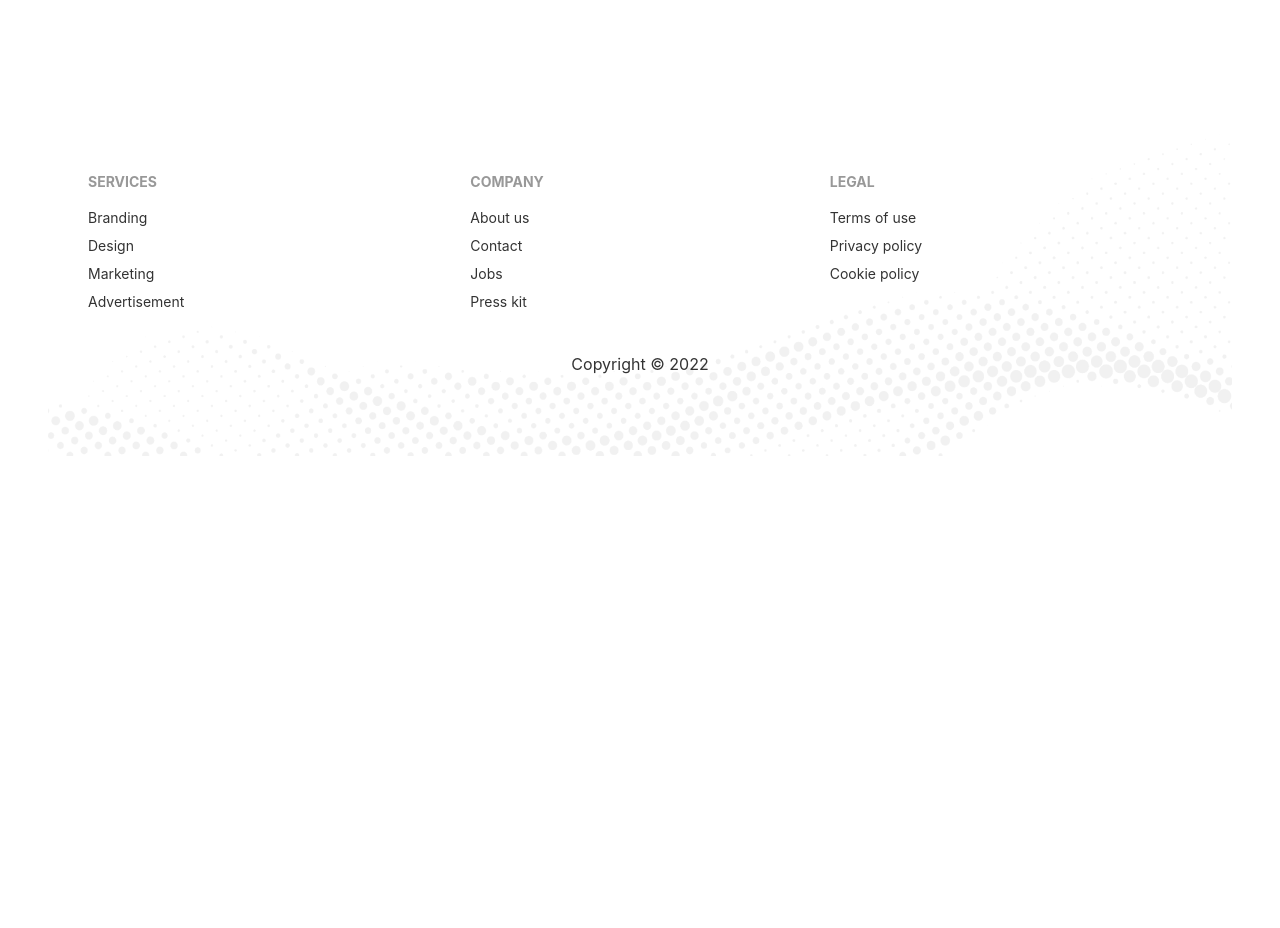
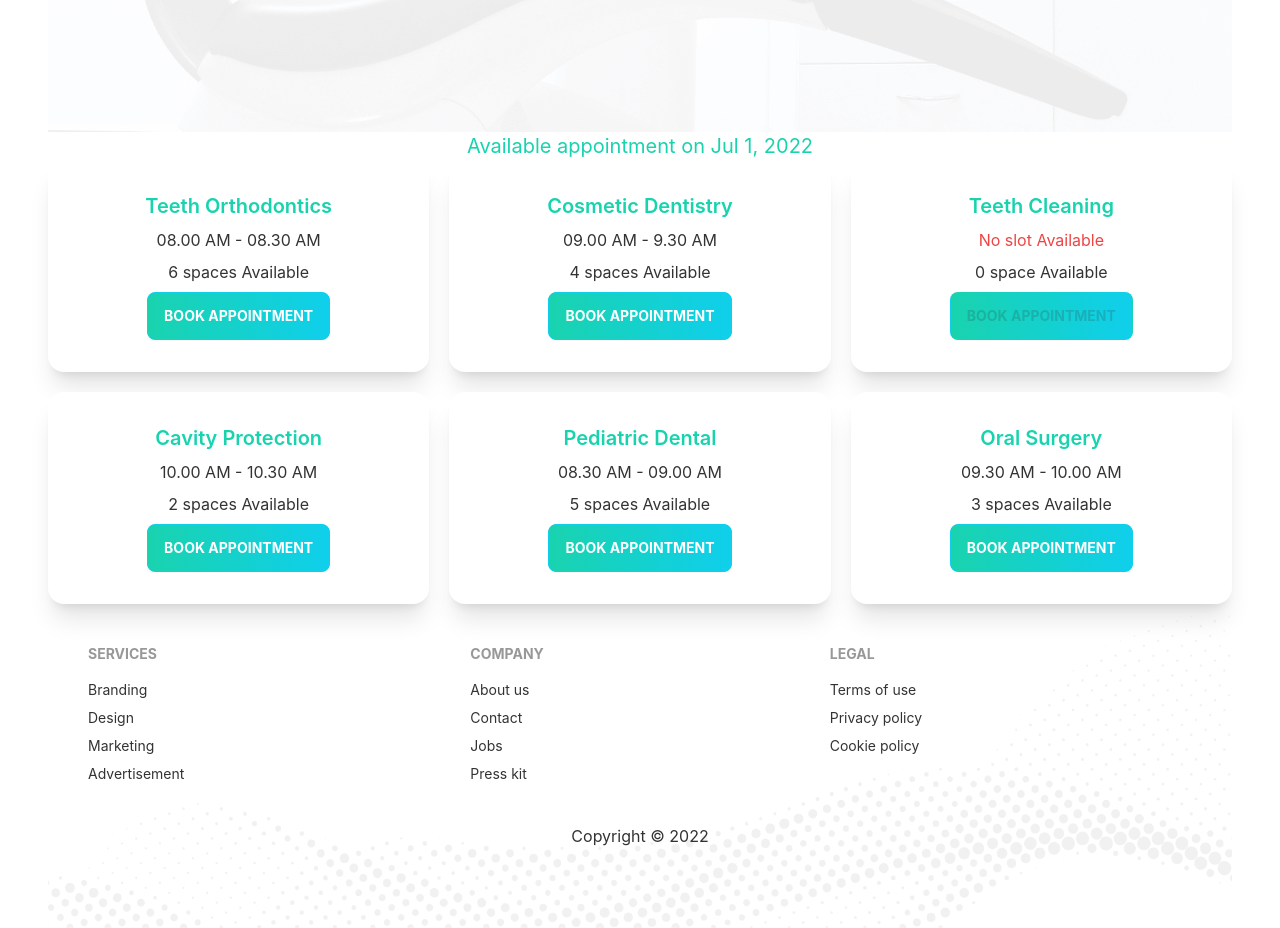
Before and after one commit to MD-Jubayer-Khan/doctors-portal-client-side, a React (Create React App) app: page /appointment in a window 1280 px wide. Shown: the part 740-1668 px from the top of the page. Before the commit the page ends 1196 px from the top, so only its background shows below. Built offline with nearby package versions, Linux system fonts and the light colour scheme.

Commit message:
created appointment component dynamically

```diff
--- a/src/App.js
+++ b/src/App.js
@@ -8,7 +8,7 @@ import Navbar from './Pages/Shared/Navbar';
 
 function App() {
   return (
-    <div className='px-12'>
+    <div className='lg:px-12'>
         <Navbar></Navbar>
         <Routes>
           <Route path='/' element={<Home></Home>}></Route>
--- a/src/Pages/Appointment/Appointment.js
+++ b/src/Pages/Appointment/Appointment.js
@@ -1,11 +1,14 @@
-import React from 'react';
+import React, { useState } from 'react';
 import Footer from '../Shared/Footer';
 import AppointmentBanner from './AppointmentBanner';
+import AvailableAppointment from './AvailableAppointment';
 
 const Appointment = () => {
+    const [date, setDate] = useState(new Date())
     return (
         <div>
-            <AppointmentBanner></AppointmentBanner>
+            <AppointmentBanner date={date} setDate={setDate}></AppointmentBanner>
+            <AvailableAppointment date={date}></AvailableAppointment>
             <Footer></Footer>
         </div>
     );
--- a/src/Pages/Appointment/AppointmentBanner.js
+++ b/src/Pages/Appointment/AppointmentBanner.js
@@ -1,19 +1,20 @@
-import React, { useState } from 'react';
+import React from 'react';
 import img from '../../assets/images/chair.png';
 import { DayPicker } from 'react-day-picker';
 import 'react-day-picker/dist/style.css';
+import bgImg from '../../assets/images/bg.png'
 
-const AppointmentBanner = () => {
-    const [selected, setSelected] = useState(new Date())
+const AppointmentBanner = ({date, setDate}) => {
+
     return (
-        <div class="hero min-h-screen">
+        <div style={{backgroundImage: `url(${bgImg})`}} class="hero min-h-screen sm:mx-auto">
         <div class="hero-content flex-col lg:flex-row-reverse">
           <img className='lg:w-3/6' src={img} alt=''/>
-          <div className='border-2 lg:mx-20 rounded-xl drop-shadow-2xl'>
+          <div className='lg:mx-20 bg-[#fefeff] rounded-xl shadow-lg'>
              <DayPicker
                    mode="single"
-                   selected={selected}
-                   onSelect={setSelected}/>
+                   selected={date}
+                   onSelect={setDate}/>
           </div>
         </div>
       </div>
--- /dev/null
+++ b/src/Pages/Appointment/AvailableAppointment.js
@@ -0,0 +1,23 @@
+import { format } from 'date-fns';
+import servicesData from '../../ServicesData/services.json'
+import React, { useEffect, useState } from 'react';
+import Service from './Service';
+
+const AvailableAppointment = ({date}) => {
+    const [services, setServices] = useState([]);
+
+    useEffect(()=>setServices(servicesData), [])
+
+    return (
+        <div>
+            <h4 className='text-xl text-secondary text-center'>Available appointment on {format(date, 'PP')}</h4>
+            <div className='grid grid-cols-1 md:grid-cols-2 lg:grid-cols-3 gap-5'>
+                {
+                    services.map(service => <Service key={service._id} service={service}></Service>)
+                }
+            </div>
+        </div>
+    );
+};
+
+export default AvailableAppointment;
--- /dev/null
+++ b/src/Pages/Appointment/Service.js
@@ -0,0 +1,24 @@
+import React from 'react';
+
+const Service = ({service}) => {
+    const {name, slots} = service;
+    return (
+<div class="card lg:max-w-lg bg-base-100 shadow-xl">
+  <div class="card-body">
+    <h2 class="card-title text-secondary  justify-center">{name}</h2>
+    <p className=' text-center'>
+        {
+            slots.length ? <span>{slots[0]}</span>
+            : <span className='text-red-500'>No slot Available</span>
+        }
+    </p>
+    <p className=' text-center'>{slots.length} {slots.length > 1 ? 'spaces': 'space'} Available</p>
+    <div class="card-actions justify-center">
+        <button className='btn btn-primary uppercase text-white font-bold bg-gradient-to-r from-secondary to-primary' disabled={slots.length === 0}>Book Appointment</button>
+    </div>
+  </div>
+</div>
+    );
+};
+
+export default Service;
--- a/src/Pages/Home/Info.js
+++ b/src/Pages/Home/Info.js
@@ -8,7 +8,7 @@ const Info = () => {
     return (
         <div className='grid grid-cols-1 lg:grid-cols-3 gap-5 mt-1'>
         <InfoCard cardTitle="Opening Hours" bgClass="bg-gradient-to-r from-secondary to-primary" img={clock}></InfoCard>
-        <InfoCard cardTitle="Our Locations" bgClass="bg-[#3A4256]" img={marker}></InfoCard>
+        <InfoCard cardTitle="Our Locations" bgClass="bg-gradient-to-r from-accent to-neutral" img={marker}></InfoCard>
         <InfoCard cardTitle="Contact Us" bgClass="bg-gradient-to-r from-secondary to-primary" img={phone}></InfoCard>
     </div>
     );
--- /dev/null
+++ b/src/ServicesData/services.json
@@ -0,0 +1,57 @@
+[
+    {
+      "_id": 1,
+      "name": "Teeth Orthodontics",
+      "slots": [
+        "08.00 AM - 08.30 AM",
+        "08.30 AM - 09.00 AM",
+        "09.00 AM - 9.30 AM",
+        "09.30 AM - 10.00 AM",
+        "10.00 AM - 10.30 AM",
+        "10.30 AM - 11.00 AM"
+      ]
+    },
+    {
+      "_id": 2,
+      "name": "Cosmetic Dentistry",
+      "slots": [
+        "09.00 AM - 9.30 AM",
+        "09.30 AM - 10.00 AM",
+        "10.00 AM - 10.30 AM",
+        "10.30 AM - 11.00 AM"
+      ]
+    },
+    {
+      "_id": 3,
+      "name": "Teeth Cleaning",
+      "slots": []
+    },
+    {
+      "_id": 4,
+      "name": "Cavity Protection",
+      "slots": [
+        "10.00 AM - 10.30 AM",
+        "10.30 AM - 11.00 AM"
+      ]
+    },
+    {
+      "_id": 5,
+      "name": "Pediatric Dental",
+      "slots": [
+        "08.30 AM - 09.00 AM",
+        "09.00 AM - 9.30 AM",
+        "09.30 AM - 10.00 AM",
+        "10.00 AM - 10.30 AM",
+        "10.30 AM - 11.00 AM"
+      ]
+    },
+    {
+      "_id": 6,
+      "name": "Oral Surgery",
+      "slots": [
+        "09.30 AM - 10.00 AM",
+        "10.00 AM - 10.30 AM",
+        "10.30 AM - 11.00 AM"
+      ]
+    }
+  ]
```
